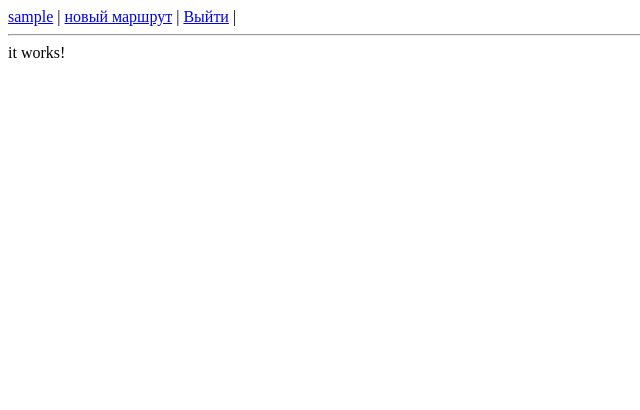
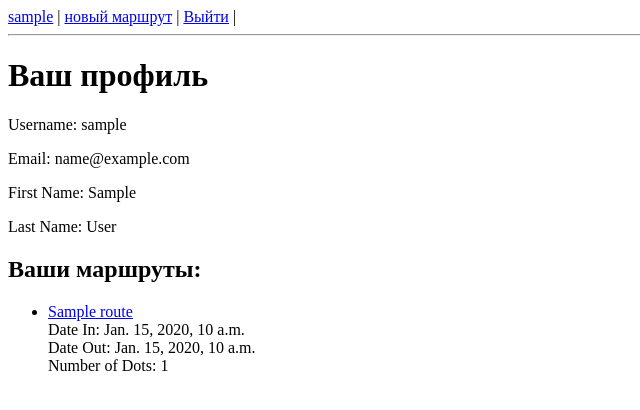
Before and after one commit to gdrtiop/tutunovka, a Django app: page /me-my in a window 1280 px wide. Shown: the top 410 px of the page, without its empty margins (0-640 px from the left). Run offline with Django 5.2, Linux system fonts and the light colour scheme; a user stored in the database is signed in; tables that the repository leaves empty hold one stand-in row (values such as "Sample post").

Commit message:
me-my route_detail and fixes

```diff
--- a/tutun/urls.py
+++ b/tutun/urls.py
@@ -32,4 +32,5 @@ urlpatterns = [
     path('register/', UserRegisterView.as_view(), name='register'),
     path('me-my', views.memy_page, name='me-my'),
     path('new_route', views.create_route, name='new_route'),
+    path('route_detail/<int:route_id>/', views.route_detail, name='route_detail'),
 ]
--- a/tutun_app/templates/me-my.html
+++ b/tutun_app/templates/me-my.html
@@ -2,10 +2,30 @@
 <html lang="en">
 <head>
     <meta charset="UTF-8">
-    <title>Title</title>
+    <title>User Routes</title>
 </head>
 <body>
-    {% include 'bar.html' %}
-    {{ test }}
+{% include 'bar.html' %}
+    <h1>Ваш профиль</h1>
+    <p>Username: {{ profile_info.username }}</p>
+    <p>Email: {{ profile_info.email }}</p>
+    <p>First Name: {{ profile_info.first_name }}</p>
+    <p>Last Name: {{ profile_info.last_name }}</p>
+
+    <h2>Ваши маршруты:</h2>
+    {% if routes %}
+        <ul>
+            {% for route in routes %}
+                <li>
+                    <a href="{% url 'route_detail' route_id=route.id %}">{{ route.Name }}</a><br>
+                    Date In: {{ route.date_in }}<br>
+                    Date Out: {{ route.date_out }}<br>
+                    Number of Dots: {{ route.dots.count }}<br>
+                </li>
+            {% endfor %}
+        </ul>
+    {% else %}
+        <p>No routes found for this user.</p>
+    {% endif %}
 </body>
 </html>
--- a/tutun_app/views.py
+++ b/tutun_app/views.py
@@ -53,9 +53,24 @@ def index_page(request):
 
 @login_required()
 def memy_page(request):
+    user = request.user
+    routes = Route.objects.filter(author=user)
+
+    profile_info = {
+        'username': user.username,
+        'email': user.email,
+        'first_name': user.first_name,
+        'last_name': user.last_name,
+    }
+
     context = {
         'bar': get_bar_context(request),
-        'test': 'it works!'
+        'username': user.username,
+        'email': user.email,
+        'first_name': user.first_name,
+        'last_name': user.last_name,
+        'routes': routes,
+        'profile_info': profile_info
     }
     return render(request, 'me-my.html', context)
 
@@ -96,12 +111,13 @@ def create_route(request):
     return render(request, 'new_route.html', {'route_form': route_form, 'dot_forms': dot_forms})
 
 
-
-
-
-
 @login_required()
-def route_detail(request, pk):
-    route = Route.objects.get(pk=pk)
+def route_detail(request, route_id):
+    route = Route.objects.get(id=route_id)
     dots = Dot.objects.filter(route=route)
-    return render(request, 'new_route_details.html', {'route': route, 'dots': dots})
+    context = {
+        'bar': get_bar_context(request),
+        'route': route,
+        'dots': dots,
+    }
+    return render(request, 'route_detail.html', context)
```
Also changed, not shown: tutun_app/forms.py (+7 -0 lines), tutun_app/templates/new_route.html (+11 -0 lines), tutun_app/templates/route_detail.html (added, +27 -0 lines).
